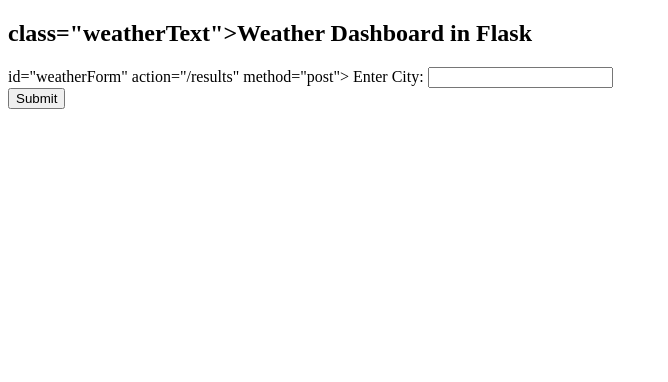
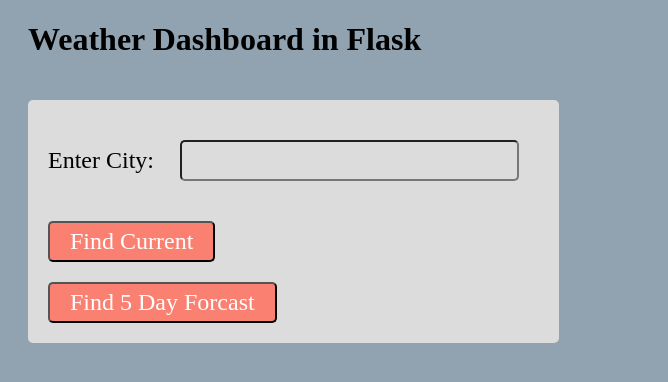
Before and after one commit to cfj82/Weather-API-Flask, a Flask app: page / in a window 1280 px wide. Shown: the top 382 px of the page, without its empty margins (0-668 px from the left). Run offline with Flask 2, Linux system fonts and the light colour scheme.

Commit message:
added css

```diff
--- a/app.py
+++ b/app.py
@@ -13,9 +13,9 @@
 
 @app.route('/results', methods=["POST"])  # results.html
 def show_results():
-    city_search = request.form['city']
-    data = get_api_key(city_search)
-    temp = "{0:.0f}".format(data["list"][0]["main"]["temp"])
+    city_search = request.form['citycurrent']  # request from base.html input field
+    data = get_api_key(city_search)  # call function with ref to city_search
+    temp = "{0:.0f}".format(data["list"][0]["main"]["temp"])  # formatted with 2 decimals
     maxt = "{0:.0f}".format(data["list"][0]["main"]["temp_max"])
     mint = "{0:.0f}".format(data["list"][0]["main"]["temp_min"])
     desc = data["list"][0]["weather"][0]["main"]
@@ -30,9 +30,9 @@
     # api.openweathermap.org/data/2.5/find?q=London&units=imperial
     api_call = website + city_search + '&units=imperial&appid=' + api_key
     # call api by request
-    response = requests.get(api_call)
+    response = requests.get(api_call)  # call api from openweather.org
     info = response.json()
     return info
 
 if __name__ == "__main__":
-    app.run()
+    app.run(debug=True)
--- /dev/null
+++ b/static/styles/home.css
@@ -0,0 +1,50 @@
+/* applies to all the h2 tags */
+.weatherTexttitle {
+    padding-left: 20px;
+}
+
+/* applies to class */
+.weatherinputText{
+    font-family: 'sans-serif';
+    font-size: 24px;
+    color: white;
+    background-color: #fa8072;
+    padding: 5px 20px;  /* 5px left/right and 20px top/bottom */
+    border-radius: 5px;
+    margin-top: 20px;
+}
+/* applies to class */
+.weatherText{
+    font-family: 'sans-serif';
+    font-size: 24px;
+    color: black;
+    background-color: #dcdcdc;
+    padding: 5px 20px;  /* 5px left/right and 20px top/bottom */
+    border-radius: 5px;
+    margin-top: 20px;
+    margin:20px;
+    display: inline-block; /* formats items: text, buttons, etc.. */
+}
+/* applies to ID */
+#weatherForm {
+    padding: 20px;
+}
+/* applies to ID */
+#weatherSubmit {
+}
+/* applies to ID */
+#weatherResults{
+    background-color:#e2cfb6;
+    font-family: 'sans-serif';
+    font-size: 24px;
+    padding: 20px;  /* 5px left/right and 20px top/bottom */
+    border-radius: 10px;
+    margin: 20px;  /* width size in pixels */
+    text-align: center;
+    display: inline-block; /* formats items: text, buttons, etc.. */
+}
+
+/* change pointer when hover over button */
+#weatherSubmit:hover{
+    cursor: pointer;
+}
--- a/templates/base.html
+++ b/templates/base.html
@@ -3,12 +3,19 @@
 <head>
     <meta charset="UTF-8">
     <title>Weather Dashboard</title>
+    <link rel="stylesheet" type="text/css" href="{{ url_for('static', filename='styles/home.css') }}">
+
 </head>
-<body>
-    <h2>class="weatherText">Weather Dashboard in Flask</h2>
-    <form class="weatherText"> id="weatherForm" action="{{ url_for('show_results') }}" method="post">
-        Enter City: <input class="weatherText" id="weatherInput" type="text" name="city"> <br>
-        <input class="weatherText" id="weatherSubmit" type="submit" value="Submit">
+<body style="background-color:#91a3b0;">
+    <h1 class="weatherTexttitle">Weather Dashboard in Flask</h1>
+    <div>
+    <form class="weatherText" id="weatherForm" action="{{ url_for('show_results') }}" method="post">
+        Enter City: <input class="weatherText" id="weatherInput" type="text" name="citycurrent" align="left">
+        <br>
+        <input class="weatherinputText" id="currentSubmit" type="submit" value="Find Current" align="left">
+        <br>
+        <input class="weatherinputText" id="forcastSubmit" type="submit" value="Find 5 Day Forcast" align="left">
     </form>
+    </div>
 </body>
 </html>
--- a/templates/results.html
+++ b/templates/results.html
@@ -3,6 +3,7 @@
 <head>
     <meta charset="UTF-8">
     <title>Weather Results</title>
+    <link rel="stylesheet" type="text/css" href="{{ url_for('static', filename='styles/home.css') }}">
 </head>
 <body>
     <div id="weatherResults">
```
